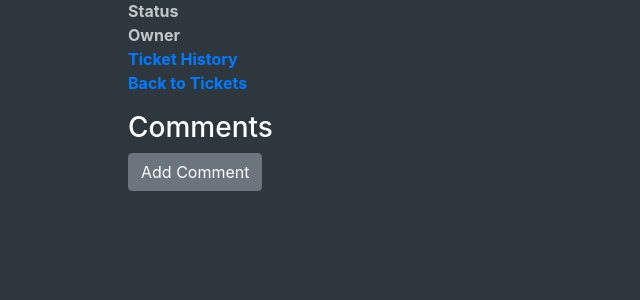
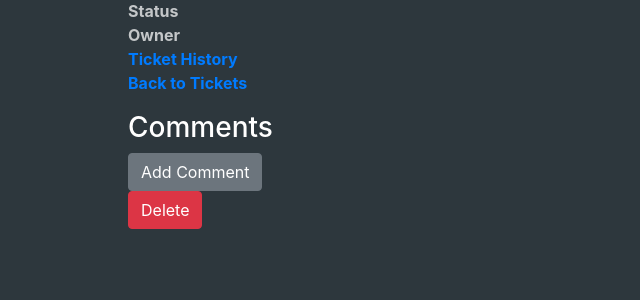
Before and after one commit to Anthony9698/BugTracker, a Django app: page /tickets/detail/1/ in a window 1280 px wide. Shown: the part 370-670 px from the top of the page, without its empty margins (0-640 px from the left). Run offline with Django 3.2, Linux system fonts and the light colour scheme; a user stored in the database is signed in; tables that the repository leaves empty hold one stand-in row (values such as "Sample post"); some libraries are stand-ins or nearby versions.

Commit message:
Tickets can now be deleted in detail view.

```diff
--- a/src/profiles/templates/ticket/ticket_detail.html
+++ b/src/profiles/templates/ticket/ticket_detail.html
@@ -28,5 +28,12 @@
         <h3>Comments</h2>
             <button class="btn btn-secondary">Add Comment</button>
     </div>
+
+    <form method="POST">
+        {% csrf_token %}
+        <button class="btn btn-danger">Delete</button>
+    </form>
+
+
 </div>
 {% endblock %}
--- a/src/profiles/views.py
+++ b/src/profiles/views.py
@@ -107,6 +107,10 @@ def new_ticket(request):
 def ticket_detail(request, pk):
     ticket = Ticket.objects.get(pk=pk)
     context = {'ticket': ticket}
+    if request.method == 'POST':
+        ticket.delete()
+        return redirect('tickets')
+
     return render(request, "ticket/ticket_detail.html", context)
 
 
```
